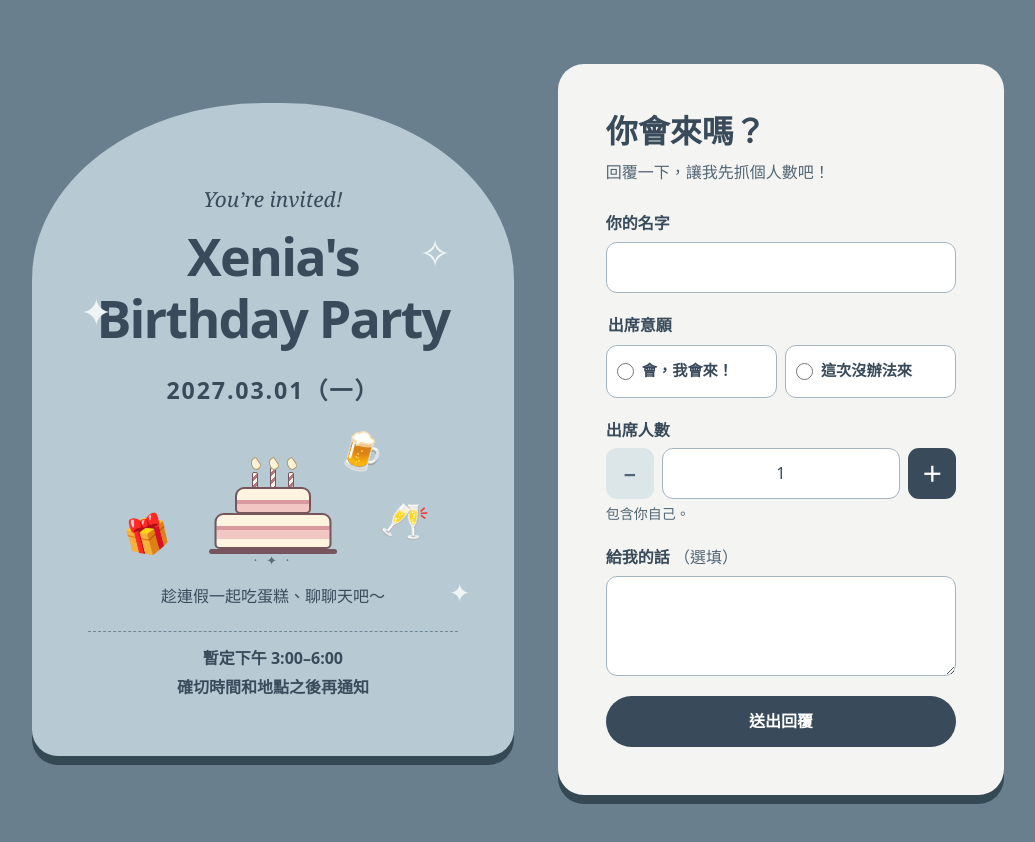
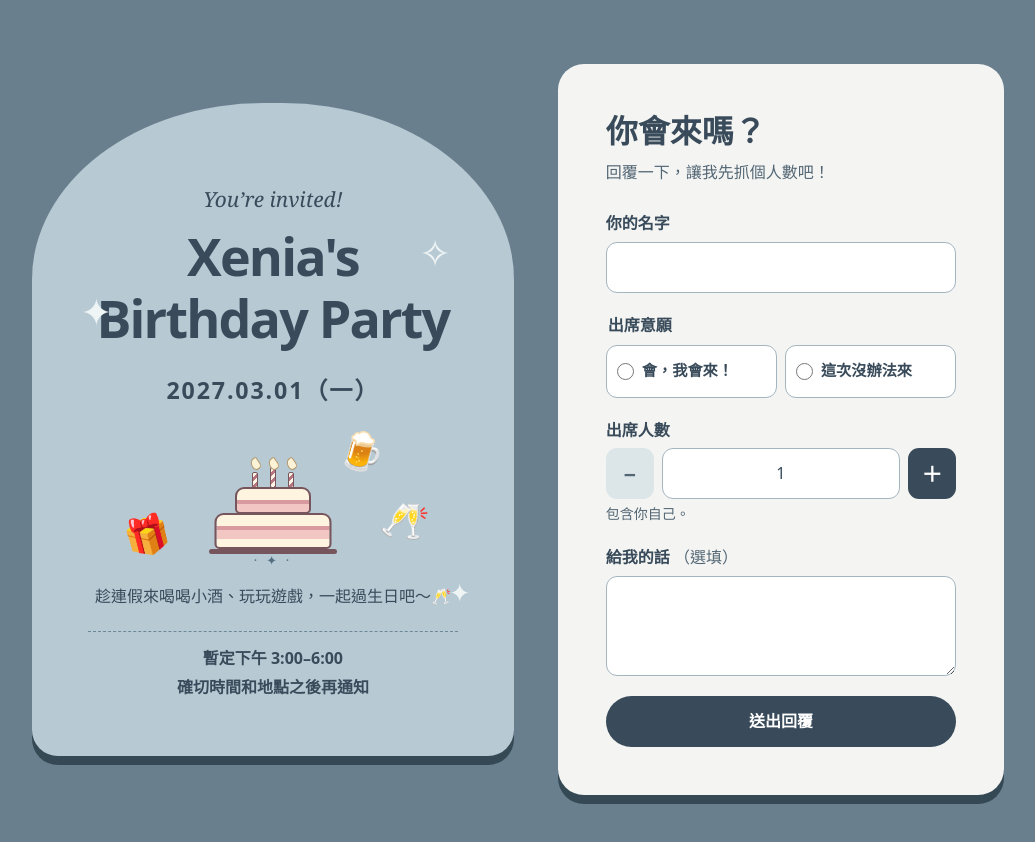
Before and after one commit to xenia-huang/birthday-rsvp, a plain HTML site: page index.html in a window 1280 px wide. Shown: the whole page, without its empty margins (122-1157 px from the left). Drawn offline with Linux system fonts and the light colour scheme.

Commit message:
Update birthday invitation copy

```diff
--- a/index.html
+++ b/index.html
@@ -72,7 +72,7 @@ textarea{display:block;resize:vertical}
 </div>
 </div>
 
-<p>趁連假一起吃蛋糕、聊聊天吧～</p>
+<p>趁連假來喝喝小酒、玩玩遊戲，一起過生日吧～🥂</p>
 <ul class="details"><li>暫定下午 3:00–6:00</li><li>確切時間和地點之後再通知</li></ul>
 </section>
 <section class="card" aria-labelledby="rsvp">
```
